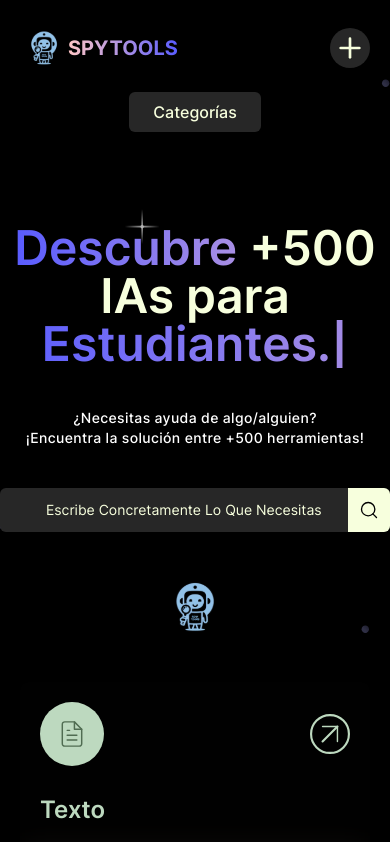
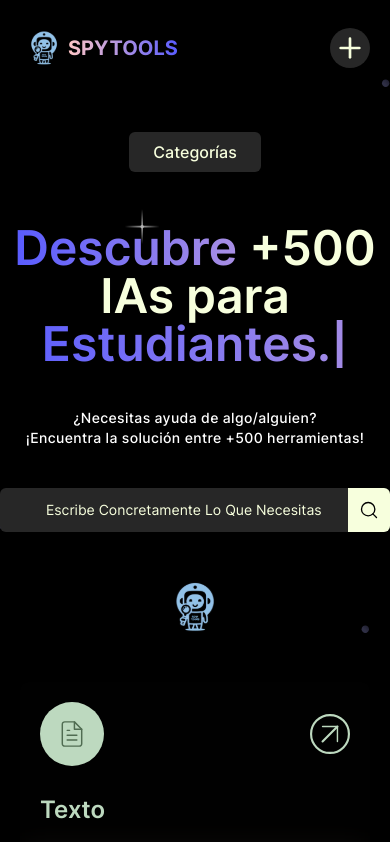
Before and after one commit to realcuesn/spytools, a Nuxt app: page / in a window 390 px wide. Shown: the top 842 px of the page. Built offline with nearby package versions, Linux system fonts and the light colour scheme; no server answers; the database is empty.

Commit message:
fix: margin error responsive

```diff
--- a/components/HomeHero.vue
+++ b/components/HomeHero.vue
@@ -6,7 +6,7 @@
       <div class="flex sm:hidden mx-auto items-center">
         <NuxtLink
           to="/categories"
-          class="text-[#F7FFDD] font-medium bg-[#272727] px-6 rounded-md py-2 mb-[-5rem] mt-[-5rem]"
+          class="text-[#F7FFDD] font-medium bg-[#272727] px-6 rounded-md py-2 mb-[-10rem] mt-[-5rem]"
           >Categorías</NuxtLink
         >
       </div>
```
